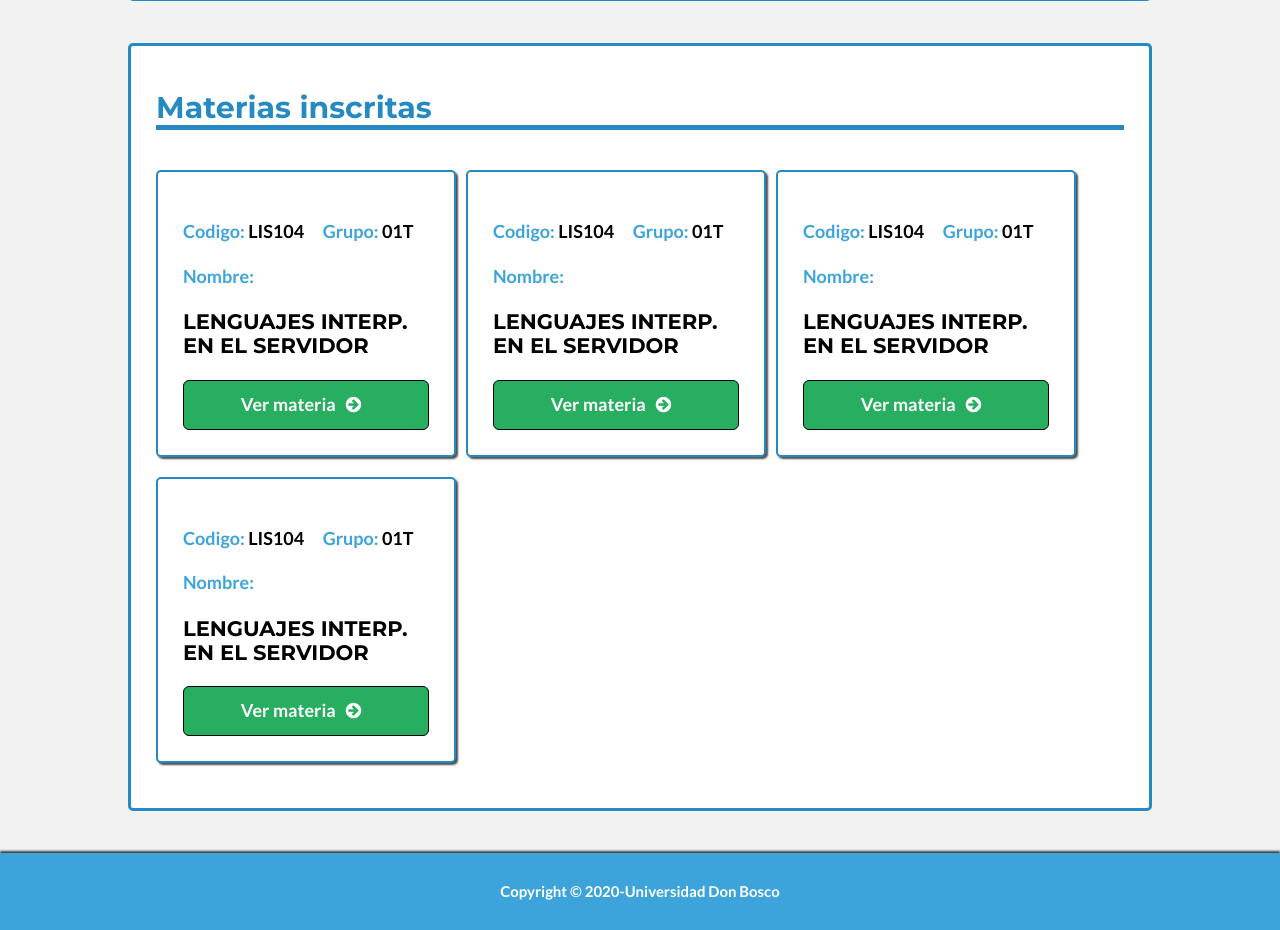
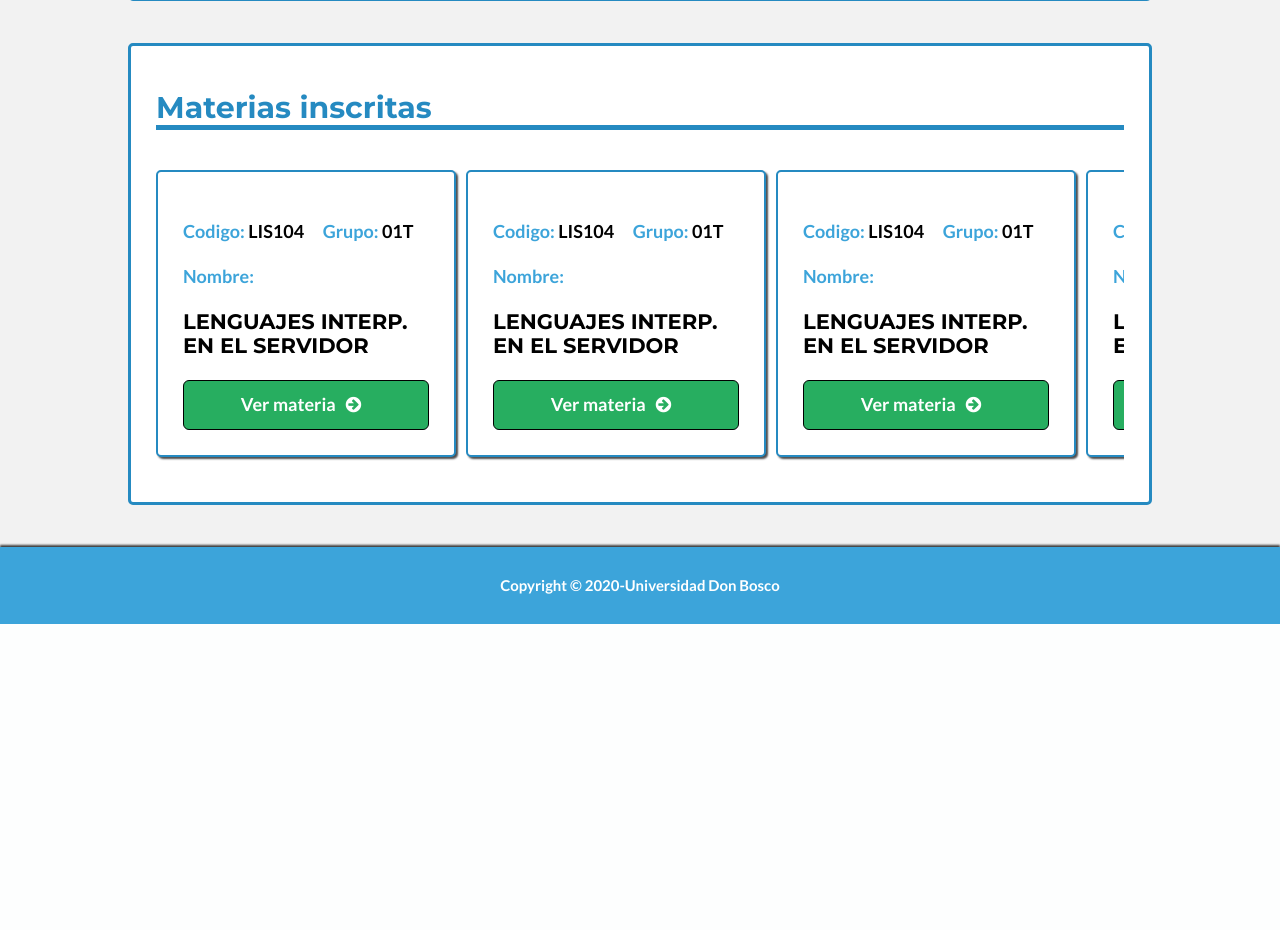
Before and after one commit to jaimenavarrete/proyecto-catedra-lis, a PHP site: page /perfil in a window 1280 px wide. Shown: the part 1132-2062 px from the top of the page. After the commit the page ends 1756 px from the top, so only its background shows below. Run offline with PHP 8.4, Linux system fonts and the light colour scheme.

Commit message:
Se agrego un scroll bar para las tablas

```diff
--- a/css/styles.css
+++ b/css/styles.css
@@ -467,7 +467,7 @@ padding: 15px;
 
 .materias-container {
   display: flex;
-  flex-wrap: wrap;
+  align-content: left;
 }
 
 .materias-container .formm {
@@ -477,7 +477,6 @@ padding: 15px;
   border-radius: 5px;
   margin: 0 10px 20px 0;
   padding: 25px;
-
   width: 24%;
   min-width: 300px;
 }
@@ -499,7 +498,7 @@ padding: 15px;
   width: 100%;
 }
 /*Versión tablet*/
-@media (min-width:426px) and (max-width:1023px){
+@media (min-width:625px) and (max-width:1023px){
   /*Muesta las materias centradas*/
   .sc-downloader {
     margin-bottom: 20px;
@@ -509,10 +508,7 @@ padding: 15px;
     align-content: center;
   }
 
-  .materias-container {
-    display: flexbox;
-    justify-content: center
-  }
+
       .sc-tab {
         display: flex;
         justify-content: space-around;
@@ -584,6 +580,10 @@ padding: 15px;
 }
 }
 
-@media (min-width:375px) and (max-width:427px){
-
+@media (min-width:300px){
+  .bar-scroll{
+  width: 100%;
+  height: 100%;
+  overflow-x: auto;
+  }
 }
--- a/views/inscripcion_materias.view.php
+++ b/views/inscripcion_materias.view.php
@@ -85,6 +85,7 @@
             <h2>Materias a inscribir</h2>
             <form action="" name="formulario" id="inscripcion">
                 <div class="search-container">
+                <div class="bar-scroll">
                     <table class="tablas">
                         <thead>
                             <tr>
@@ -108,11 +109,13 @@
                         </tr>
                     </table>
                 </div>
+                </div>
                 <div class="btn-inscribir">
                     <input type="submit" id="btn-repo-2">
                     <label for="btn-repo-2" class="btn">Finalizar inscripción <i class="fa fa-check icon" id="i-pdf-2"></i></label>
                 </div>
             </form>
+        </div>
         </div>
     </article>
 </section>
--- a/views/perfil.view.php
+++ b/views/perfil.view.php
@@ -79,7 +79,7 @@
             </div>
             <div class="formtab">
                 <h2>Materias inscritas</h2>
-
+               <div class="bar-scroll">
                 <div class="materias-container">
                     <div class="formm">
                         <h4>Codigo: <span>LIS104</span> Grupo: <span>01T</span></h4>
@@ -106,6 +106,7 @@
                         <h3>LENGUAJES INTERP. EN EL SERVIDOR</h3>
                         <a href="#" class="btn">Ver materia<i class="fa fa-arrow-circle-right icon"></i></a>
                     </div>
+                    </div>
                 </div>
             </div>
     </article>
```
Also changed, not shown: views/grupos.view.php (+6 -1 lines), views/reportes.view.php (+7 -0 lines).
